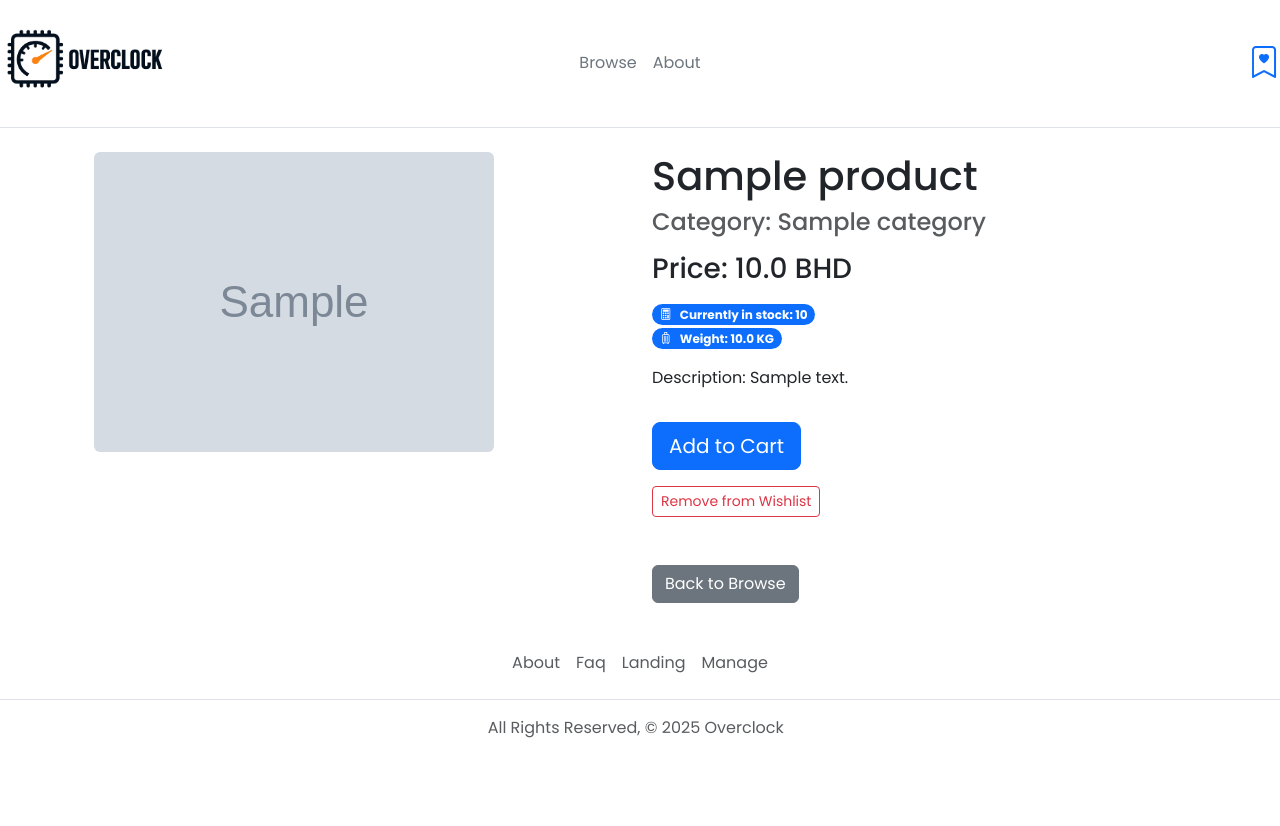
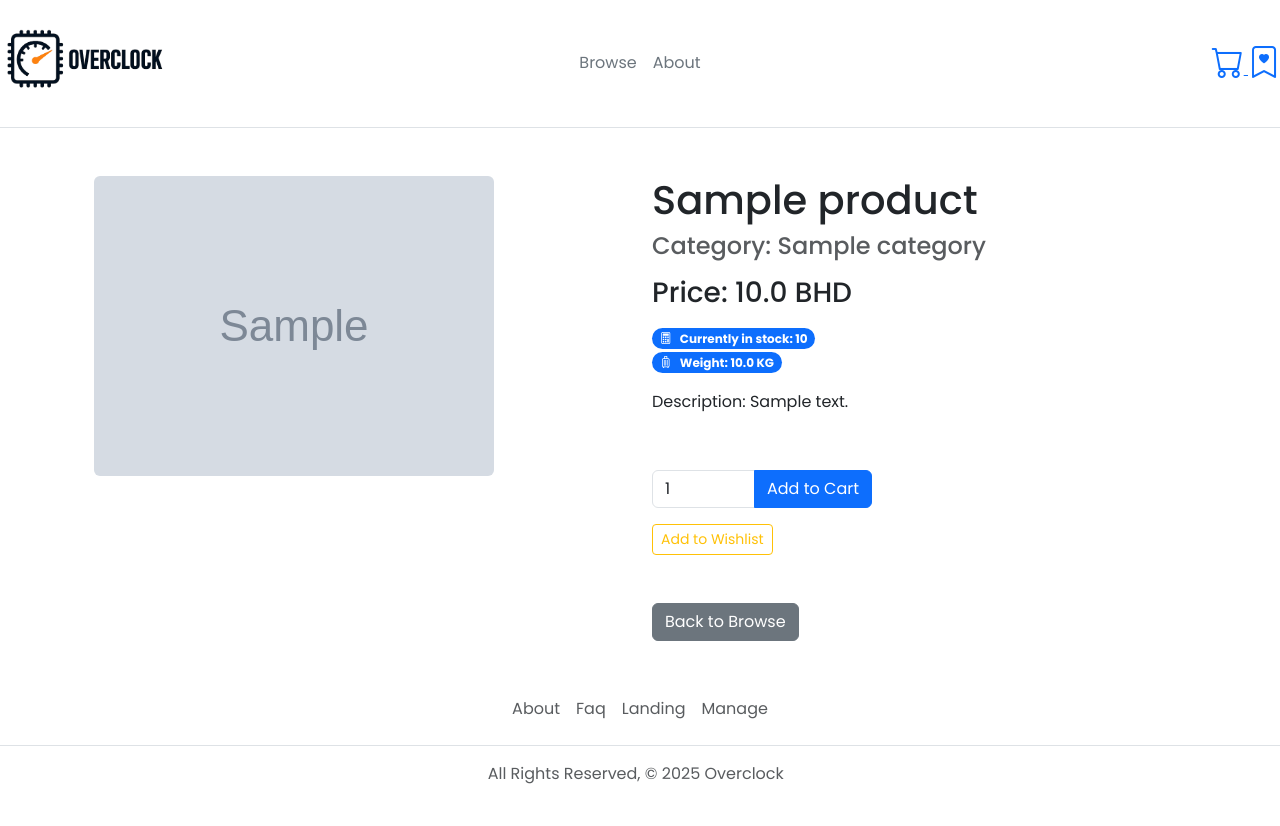
Before and after one commit to izZERO/Overclock, a Django app: page /product/1/ in a window 1280 px wide. Before the commit the page ends 738 px from the top, so only its background shows below. Run offline with Django 5.2, Linux system fonts and the light colour scheme; a user stored in the database is signed in; tables that the repository leaves empty hold one stand-in row (values such as "Sample post"); grey boxes marked "Sample" are stand-in pictures.

Commit message:
added view cart and add to cart with qty and total price

```diff
--- a/main/static/css/style.css
+++ b/main/static/css/style.css
@@ -5,10 +5,16 @@ body {
   min-height: 100vh;
   min-height: -webkit-fill-available;
   font-family: "Poppins", sans-serif !important;
+  display: flex;
+  flex-direction: column;
 }
 
 main {
   flex: 1 0 auto;
+}
+
+footer {
+  margin-top: auto;
 }
 
 footer.page-footer {
--- a/main/templates/base.html
+++ b/main/templates/base.html
@@ -60,6 +60,11 @@
 
       <div class="col-md-3 text-end">
         {% if user.is_authenticated %}
+
+        <a href="{% url 'cart_view' %}" class="ms-3">
+          <i class="bi bi-cart" style="font-size: 2rem"></i>
+        </a>
+
         <a href="{%url 'wishlist_index'%}">
           <i class="bi bi-bookmark-heart" style="font-size: 2rem"></i>
         </a>
@@ -84,7 +89,7 @@
     </header>
     <main class="container">{% block content %} {% endblock %}</main>
 
-    <footer class="py-3 my-3">
+    <footer class="py-3 my-2">
       <ul class="nav justify-content-center border-bottom pb-3 mb-3">
         <li class="nav-item">
           <a href="{%url 'about'%}" class="nav-link px-2 text-body-secondary"
--- a/main/templates/browse.html
+++ b/main/templates/browse.html
@@ -34,7 +34,7 @@
       <div class="card-body">
         <h5 class="card-title">{{ product.name }}</h5>
         <p>{{ product.description }}</p>
-        <p>${{ product.price }}</p>
+        <p>{{ product.price }} BHD</p>
 
         <a
           href="{% url 'customer_product_detail' product.id %}"
--- a/main/templates/customer_product_detail.html
+++ b/main/templates/customer_product_detail.html
@@ -1,10 +1,6 @@
-{% extends 'base.html' %}
-{% load static %}
-
-{% block content %}
+{% extends 'base.html' %} {% load static %} {% block content %}
 <div class="container my-4">
   <div class="row">
-
     <div class="col-md-6">
       <img
         src="{% static product.image|cut:'main/static/' %}"
@@ -19,42 +15,45 @@
       <h4 class="text-muted">Category: {{ product.category.name }}</h4>
 
       <h3 class="mt-3 mb-3">Price: {{ product.price }} BHD</h3>
-
-      <span class="badge rounded-pill text-bg-primary">
-        <i class="bi bi-calculator me-2"></i>Currently in stock: {{ product.stock }}
-      </span>
+      <span class="badge rounded-pill text-bg-primary"
+        ><i class="bi bi-calculator me-2"></i>Currently in stock:
+        {{product.stock}}</span
+      >
       <br />
-      <span class="badge rounded-pill text-bg-primary">
-        <i class="bi bi-suitcase me-2"></i>Weight: {{ product.weight }} KG
-      </span>
+      <span class="badge rounded-pill text-bg-primary"
+        ><i class="bi bi-suitcase me-2"></i>Weight: {{product.weight}} KG</span
+      >
 
       <p class="mt-3">Description: {{ product.description }}</p>
+      <br />
 
-      <button class="btn btn-primary btn-lg mt-3">Add to Cart</button>
+      <form
+        action="{% url 'add_to_cart' product.id %}"
+        method="post"
+        class="mt-3"
+      >
+        {% csrf_token %}
+        <div class="input-group" style="max-width: 220px">
+          <input
+            type="number"
+            name="quantity"
+            min="1"
+            value="1"
+            class="form-control"
+            required
+          />
+          <button class="btn btn-primary">Add to Cart</button>
+        </div>
+      </form>
 
-      <!-- Wishlist Button -->
       <div class="mt-3">
         {% if user.is_authenticated and wishlist %}
-
-          {% if product in wishlist.products.all %}
-            <!-- Already in wishlist -->
-            <a
-              href="{% url 'unassoc_product' wishlist.id product.id %}"
-              class="btn btn-outline-danger btn-sm"
-            >
-              Remove from Wishlist
-            </a>
-
-          {% else %}
-            <!-- Not in wishlist -->
         <a
           href="{% url 'assoc_product' wishlist.id product.id %}"
           class="btn btn-outline-warning btn-sm"
         >
           Add to Wishlist
         </a>
-          {% endif %}
-
         {% else %}
         <a href="{% url 'login' %}" class="btn btn-outline-warning btn-sm">
           Login to add to Wishlist
@@ -63,9 +62,10 @@
       </div>
 
       <br /><br />
-      <a href="{% url 'browse' %}" class="btn btn-secondary">Back to Browse</a>
+      <a href="{% url 'browse' %}" class="btn btn-secondary">
+        Back to Browse
+      </a>
     </div>
-
   </div>
 </div>
 {% endblock %}
--- a/main/urls.py
+++ b/main/urls.py
@@ -79,4 +79,7 @@ urlpatterns = [
         views.customer_product_detail,
         name="customer_product_detail",
     ),
+    # Cart
+    path("cart/", views.cart_view, name="cart_view"),
+    path("cart/add/<int:product_id>/", views.add_to_cart, name="add_to_cart"),
 ]
--- a/main/views.py
+++ b/main/views.py
@@ -211,18 +211,6 @@ def order_detail(request, order_id):
     )
 
 
-# def update_status(request, order_id):
-#     print("here")
-#     if request.method == "POST":
-#         form = UpdateStatus(request.POST)
-#         if form.is_valid():
-#             selected_value = form.cleaned_data["status_dropdown"]
-#             return render(request, "order_details.html", {"status": selected_value})
-#     else:
-#         form = UpdateStatus()
-#     return render(request, "order_detail.html", {"form": form})
-
-
 def wishlist_index(request):
     wishlist, created = Wishlist.objects.get_or_create(user=request.user)
     products = wishlist.products.all()
@@ -247,3 +235,78 @@ def unassoc_product(request, wishlist_id, product_id):
     wishlist = Wishlist.objects.get(id=wishlist_id, user=request.user)
     wishlist.products.remove(product_id)
     return redirect("wishlist_index")
+
+
+def cart_view(request):
+    cart, created = Order.objects.get_or_create(
+        user_id=request.user,
+        status="c",
+        defaults={
+            "total_cost": 0,
+            "shipping_address": "",
+        },
+    )
+
+    items = Order_Detail.objects.filter(order_id=cart)
+
+    return render(
+        request,
+        "cart.html",
+        {
+            "cart": cart,
+            "items": items,
+        },
+    )
+
+
+def add_to_cart(request, product_id):
+    product = Product.objects.get(id=product_id)
+    cart, created = Order.objects.get_or_create(
+        user_id=request.user,
+        status="c",
+        defaults={
+            "total_cost": 0,
+            "shipping_address": "",
+        },
+    )
+
+    quantity_str = 0
+
+    if request.method == "POST":
+        quantity_str = request.POST.get("quantity", "1")
+    else:
+        quantity_str = "1"
+
+    quantity = int(quantity_str)
+
+    # to prevent users from doing 0 or negative qty
+    if quantity < 1:
+        quantity = 1
+
+    existing_item = Order_Detail.objects.filter(
+        order_id=cart,
+        product_id=product,
+    ).first()
+
+    if existing_item:
+
+        existing_item.quantity += quantity
+        existing_item.save()
+    else:
+
+        Order_Detail.objects.create(
+            order_id=cart,
+            product_id=product,
+            quantity=quantity,
+            order_cost=0,
+        )
+
+    items = Order_Detail.objects.filter(order_id=cart)
+    total = 0
+    for item in items:
+        total = total + item.order_cost
+
+    cart.total_cost = total
+    cart.save()
+
+    return redirect("cart_view")
```
Also changed, not shown: main/templates/cart.html (added, +51 -0 lines). Lines whose indentation alone changed are shown as unchanged.
